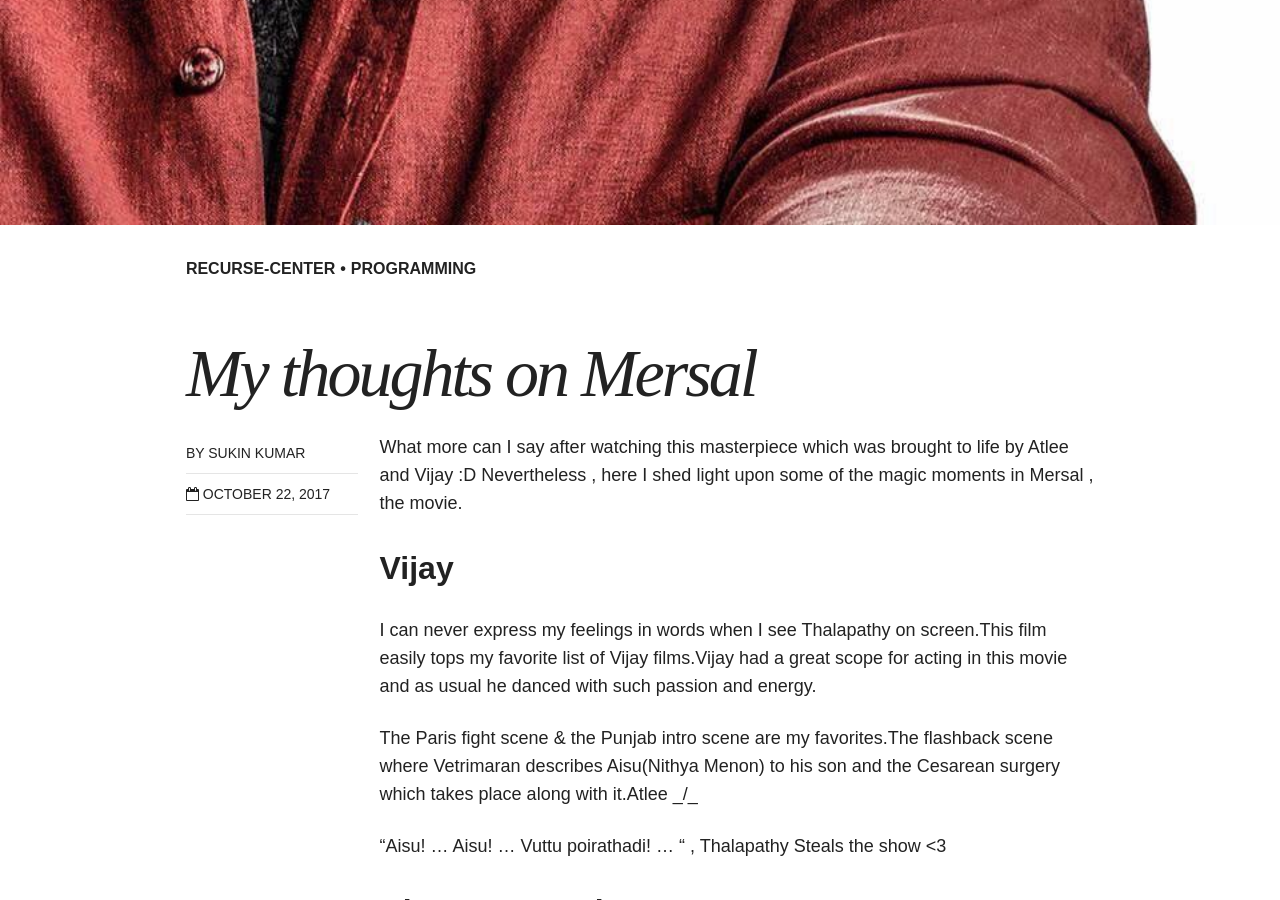
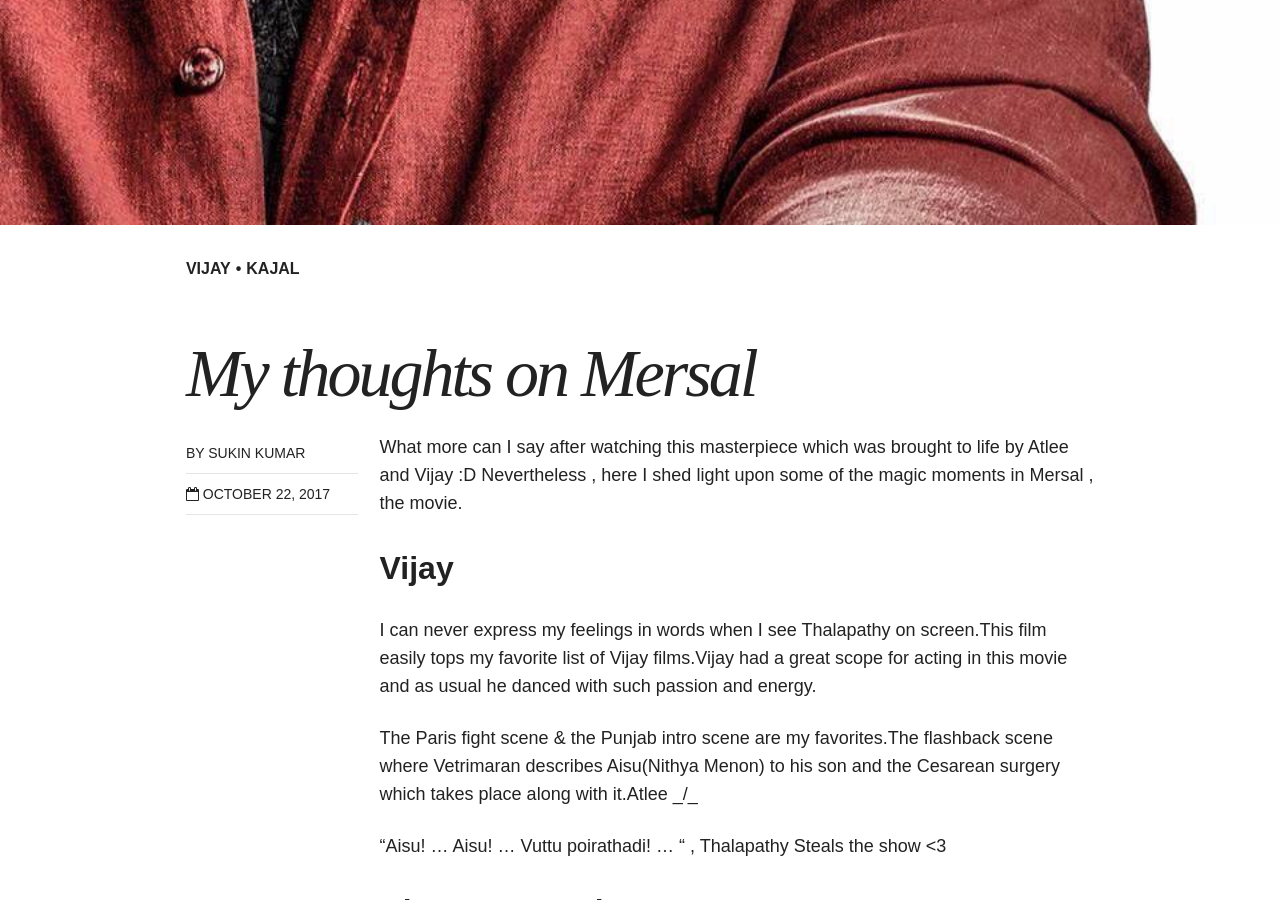
Before and after one commit to Kullsno2/Kullsno2.github.io, a Jekyll site: the page built from _posts/blog/2017-10-22-my-thoughts-on-mersal.md, in a window 1280 px wide and 900 px high, scrolled down 1209 px. Built offline with Jekyll 4.4.1, drawn with Linux system fonts in a browser that asks for light colours; nearby versions of some CDN libraries.

Commit message:
Update 2017-10-22-my-thoughts-on-mersal.md

```diff
--- a/_posts/blog/2017-10-22-my-thoughts-on-mersal.md
+++ b/_posts/blog/2017-10-22-my-thoughts-on-mersal.md
@@ -2,7 +2,7 @@
 layout: post
 title: My thoughts on Mersal
 categories: blog
-tags: ['recurse-center', 'programming']
+tags: ['vijay', 'kajal']
 excerpt: 'Vijay.Kajal.Innum Konjam.'
 date: October 22, 2017
 author: self
```
